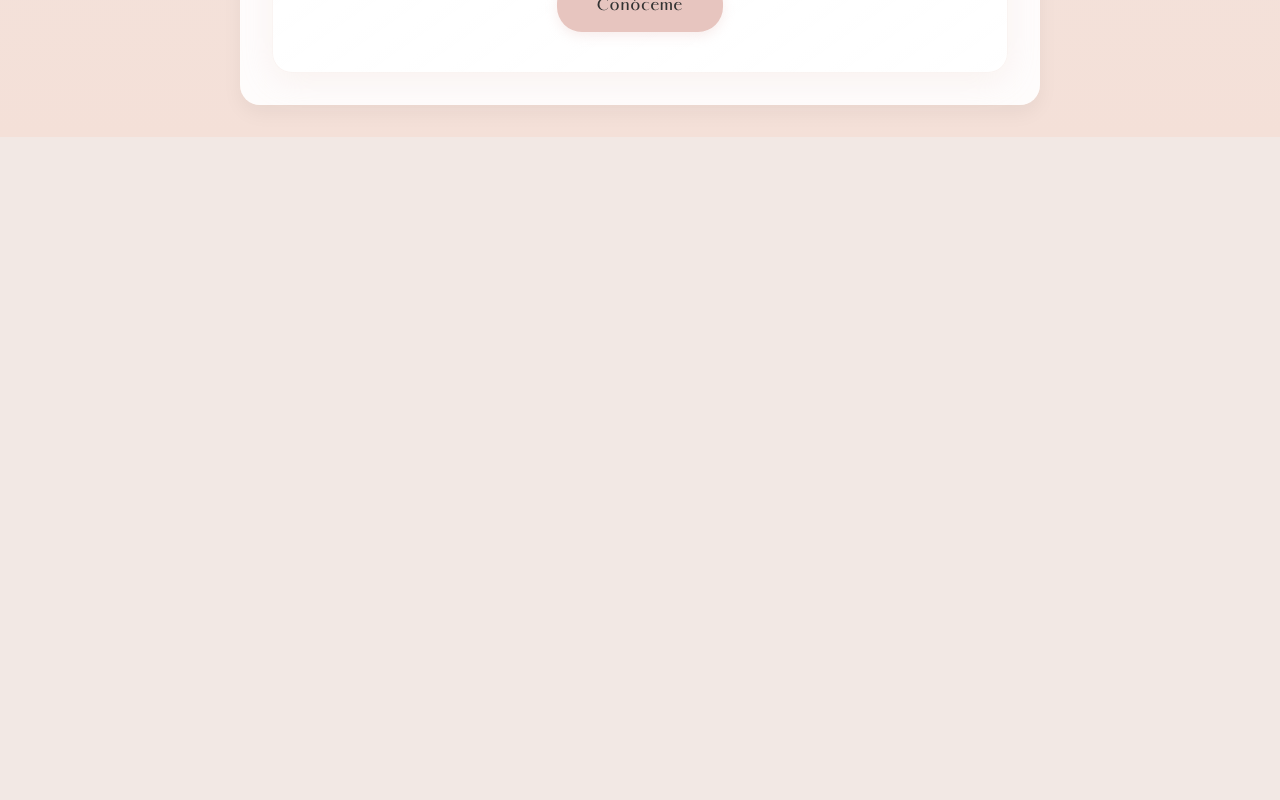
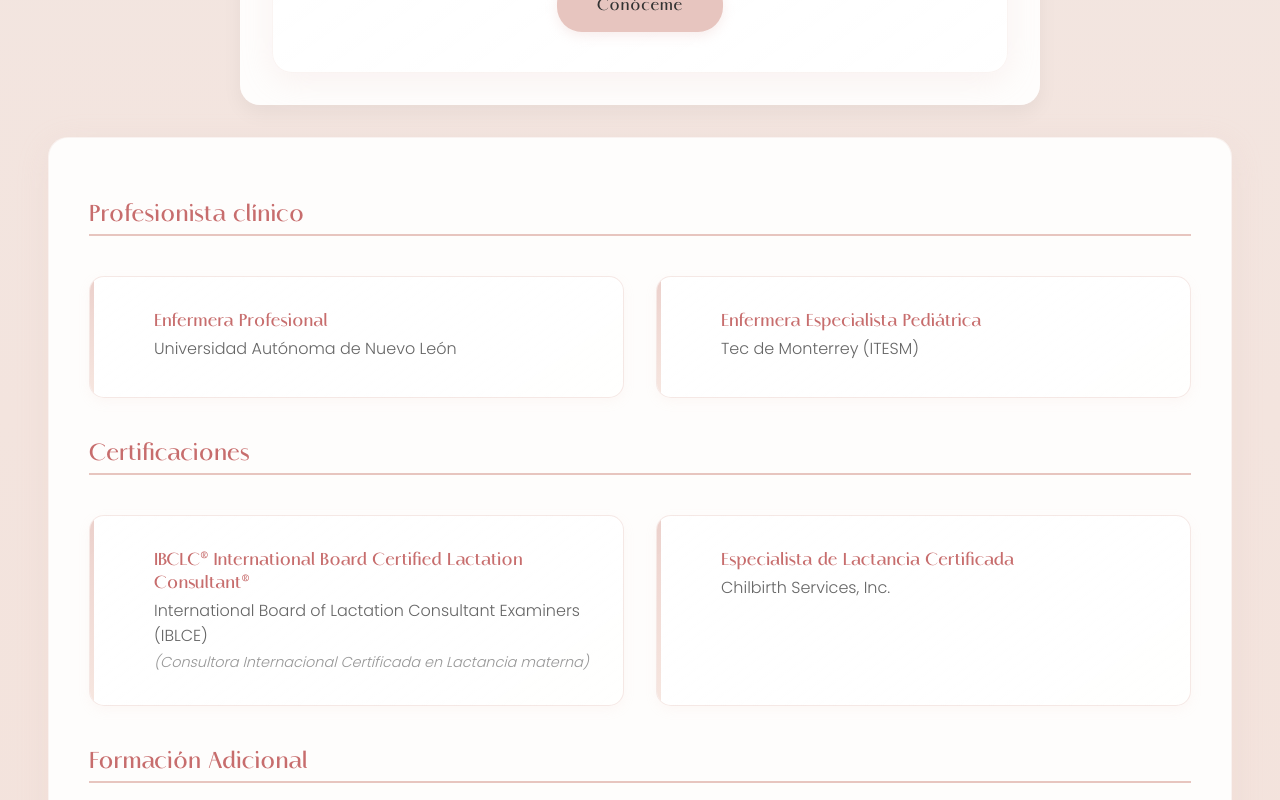
Before and after one commit to victorgallegosc/casa-lactancia, an Angular app: page / in a window 1280 px wide. Shown: the part 1340-2140 px from the top of the page. Before the commit the page ends 1477 px from the top, so only its background shows below. Built offline with nearby package versions, Linux system fonts and the light colour scheme.

Commit message:
Add academic formation component to home page

```diff
--- a/src/app/components/home/home.component.html
+++ b/src/app/components/home/home.component.html
@@ -1,4 +1,5 @@
 <div class="container">
       <app-carousel></app-carousel>
       <app-intro></app-intro>
+      <app-academic-formation></app-academic-formation>
 </div>
--- a/src/app/components/home/home.component.ts
+++ b/src/app/components/home/home.component.ts
@@ -1,12 +1,13 @@
 import { Component } from '@angular/core';
 import { CarouselComponent } from '../carousel/carousel.component';
 import { IntroComponent } from '../intro/intro.component';
+import { AcademicFormationComponent } from "../academic-formation/academic-formation.component";
 
 @Component({
       selector: 'app-home',
       standalone: true,
-      imports: [CarouselComponent, IntroComponent],
+      imports: [CarouselComponent, IntroComponent, AcademicFormationComponent],
       templateUrl: './home.component.html',
       styleUrl: './home.component.css',
 })
-export class HomeComponent {}
+export class HomeComponent { }
```
